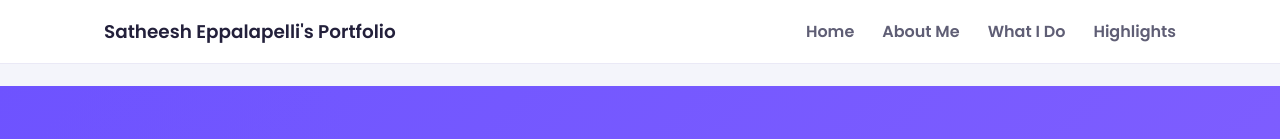
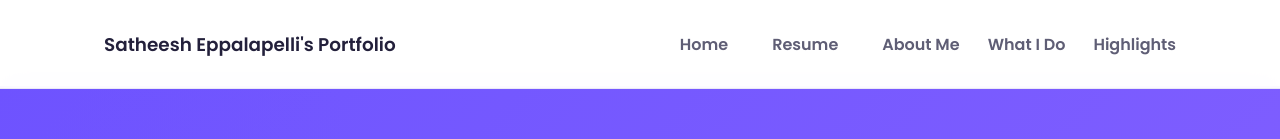
Before and after one commit to satheesheppalapelli/satheesheppalapelli, a React (Vite) app: page / in a window 1280 px wide. Shown: the top 139 px of the page. Built offline with nearby package versions, Linux system fonts and the light colour scheme.

Commit message:
updated the resume link

```diff
--- a/src/components/Navbar.jsx
+++ b/src/components/Navbar.jsx
@@ -21,6 +21,17 @@ const Navbar = () => {
           </li>
 
           <li>
+            <a
+              href={`${import.meta.env.BASE_URL}Satheesh_Eppalapelli_Resume.pdf`}
+              target="_blank"
+              rel="noopener noreferrer"
+              className="sidebar-link"
+            >
+              Resume
+            </a>
+          </li>
+
+          <li>
             <Link to="/about">About Me</Link>
           </li>
 
--- a/src/components/Sidebar.jsx
+++ b/src/components/Sidebar.jsx
@@ -29,7 +29,7 @@ const Sidebar = () => {
               </NavLink>
             </li>
           ))}
-          <li>
+          {/* <li>
             <a
               href={`${import.meta.env.BASE_URL}Satheesh_Eppalapelli_Resume.pdf`}
               target="_blank"
@@ -38,7 +38,7 @@ const Sidebar = () => {
             >
               Resume
             </a>
-          </li>
+          </li> */}
         </ul>
       </div>
     </aside>
--- a/src/sections/Home.jsx
+++ b/src/sections/Home.jsx
@@ -104,7 +104,7 @@ const Home = () => {
               >
                 Early Spark
               </button>
-
+{/*
               <a
                 href={`${import.meta.env.BASE_URL}Satheesh_Eppalapelli_Resume.pdf`}
                 target="_blank"
@@ -112,7 +112,7 @@ const Home = () => {
                 className="home-btn septenary"
               >
                 Resume
-              </a>
+              </a> */}
             </motion.div>
           </motion.div>
 
```
Also changed, not shown: 1 other file (tests, documents, lock files or other folders).
